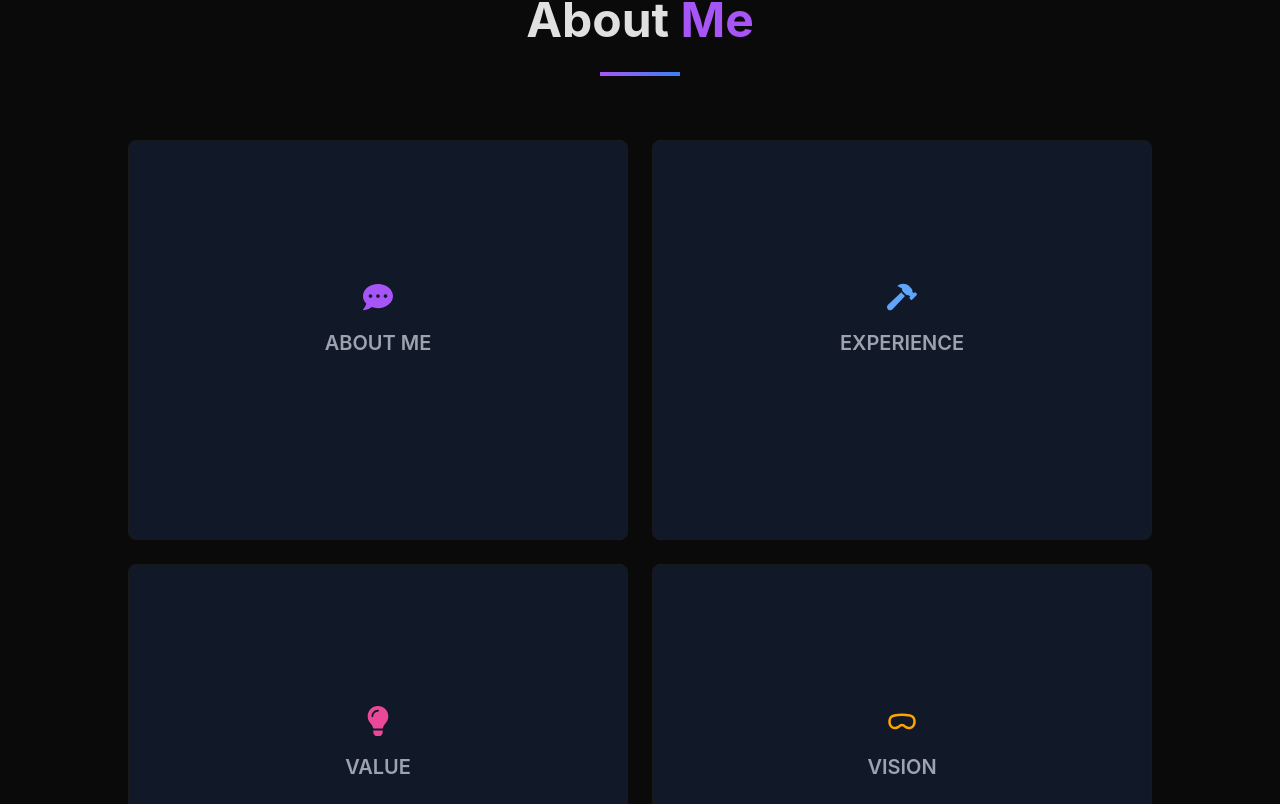
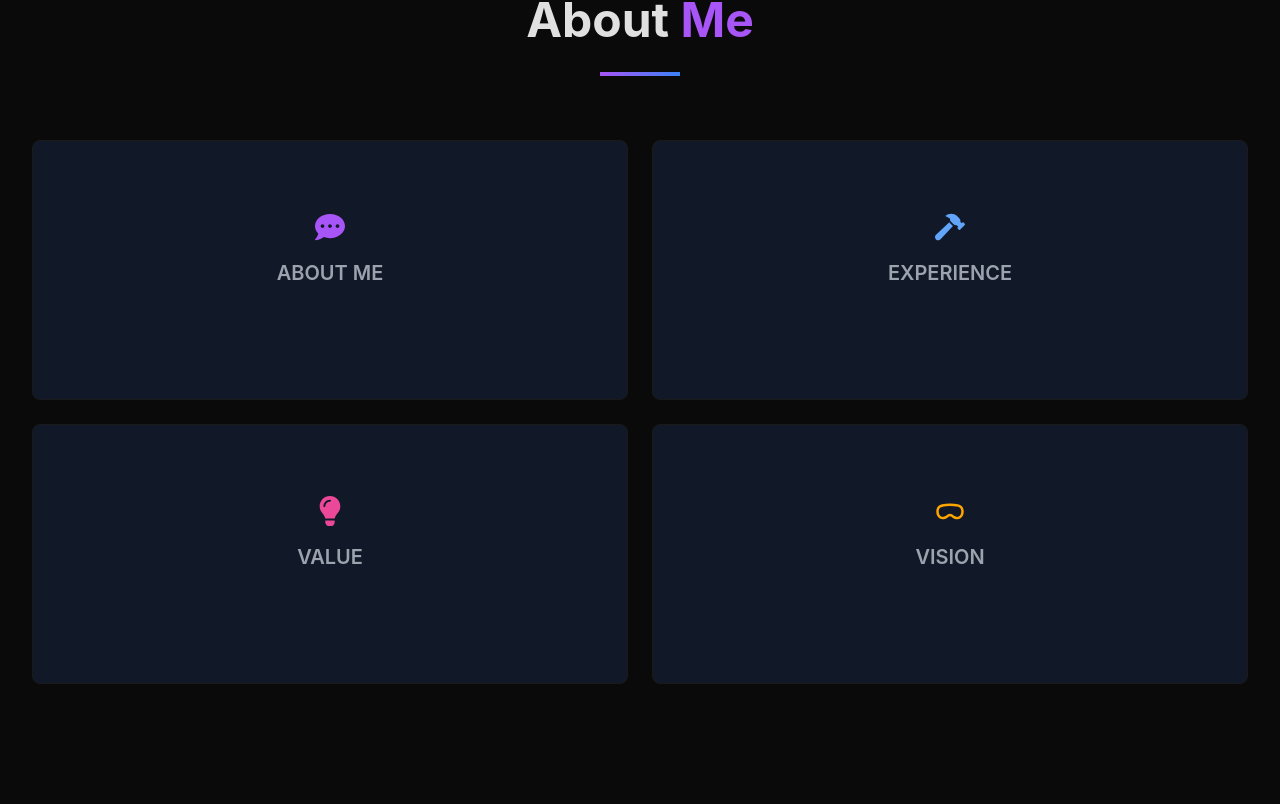
Before and after one commit to kiteu123/portfolio, a React (Vite) app: page / in a window 1280 px wide. Shown: the part 896-1700 px from the top of the page. Built offline with nearby package versions, Linux system fonts and the light colour scheme.

Commit message:
1209 about fix

```diff
--- a/src/components/about.css
+++ b/src/components/about.css
@@ -90,16 +90,18 @@
 } */
 
 .about-services {
-  display: flex;
-  /* flex-direction: column; */
-  flex-wrap: wrap; /*추가 */
-  justify-content: center; /*추가 */
+  /* display: flex;
+  flex-wrap: wrap;
+  justify-content: center;  */
+  display: grid;
+  grid-template-columns: repeat(auto-fit, minmax(450px, 2fr));
+
   gap: 1.5rem;
 }
 
 .service-card {
   background: #111827;
-  padding: 1.5rem;
+  padding: 1.4rem;
   border-radius: 0.5rem;
   border: 1px solid #1a1a1a;
   transition: all 0.3s;
@@ -111,10 +113,12 @@
   /* align-items: flex-start; */
   /* 상단에 정렬 */
   gap: 1rem;
-
-  width: 500px; /*추가 */
-  height: 400px; /*추가 */
-  cursor: pointer; /*추가 */
+  /* width: 500px;
+  height: 400px;  */
+  width: 100%;
+  min-height: 260px;
+  height: auto;
+  cursor: pointer;
 }
 
 .service-card:hover {
```
